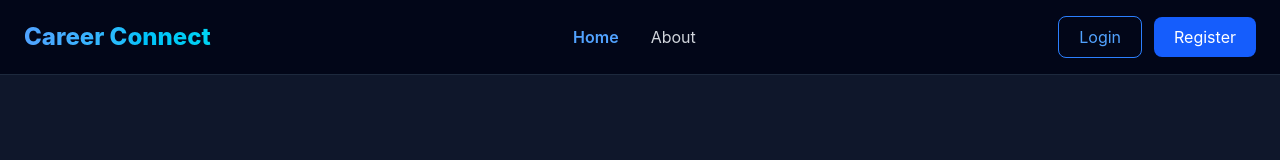
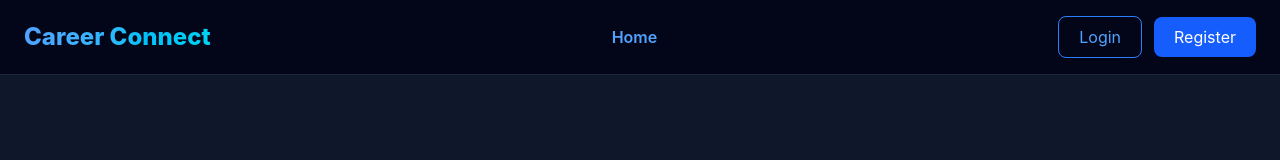
Before and after one commit to Manojnahak03/careerconnect, a React app in the folder frontend/: page / in a window 1280 px wide. Shown: the top 160 px of the page. Built offline with nearby package versions, Linux system fonts and the light colour scheme; the HTML template or start-up script is replaced by a standard one.

Commit message:
Navbar Update

```diff
--- a/frontend/src/components/Navbar.jsx
+++ b/frontend/src/components/Navbar.jsx
@@ -38,13 +38,6 @@ const Navbar = () => {
               Home
             </NavLink>
           </li>
-
-          <li>
-            <NavLink to="/about" className={navLinkClass}>
-              About
-            </NavLink>
-          </li>
-
           {token && (
             <>
               <li>
```
